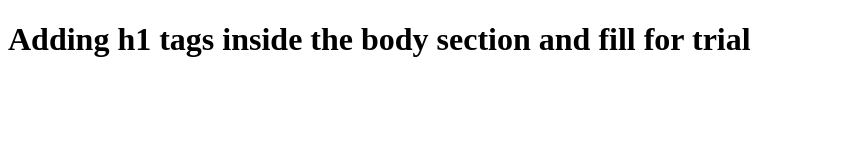
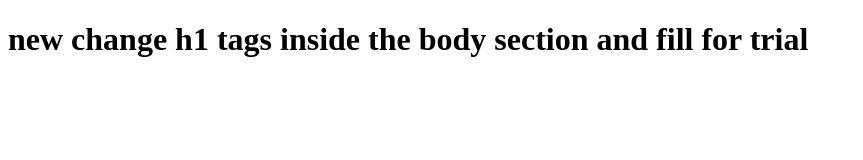
Before and after one commit to fdnassiri/FDN, a plain HTML site: page site/index.html in a window 1280 px wide. Shown: the whole page, without its empty margins (0-863 px from the left). Drawn offline with Linux system fonts and the light colour scheme.

Commit message:
change after git fetch and git reset hard.

```diff
--- a/site/index.html
+++ b/site/index.html
@@ -4,6 +4,6 @@
 	<title>TITLE to be inserted here</title>
 </head>
 <body>
-<h1>Adding h1 tags inside the body section and fill for trial</h1>
+<h1>new change h1 tags inside the body section and fill for trial</h1>
 </body>
 </html>
```
